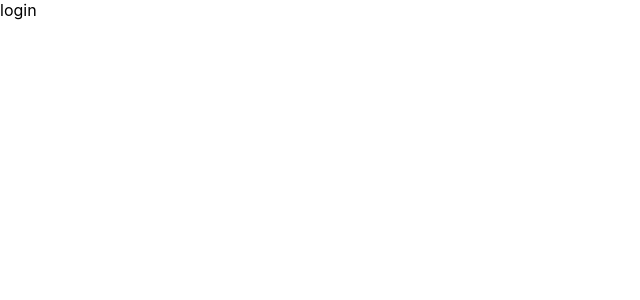
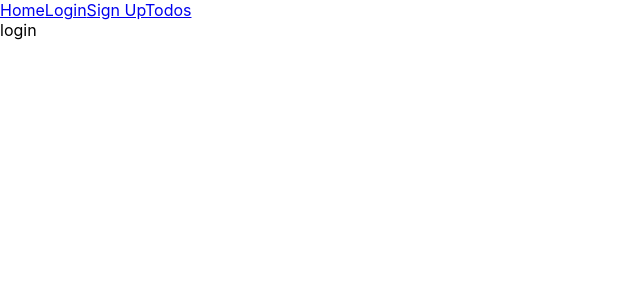
Before and after one commit to CameronZimmerman/todo-list-client, a React (Create React App) app: page /login in a window 1280 px wide. Shown: the top 300 px of the page, without its empty margins (0-640 px from the left). Built offline with nearby package versions, Linux system fonts and the light colour scheme.

Commit message:
create header and put in router

```diff
--- a/src/App.js
+++ b/src/App.js
@@ -4,17 +4,20 @@ import {
     Route,
     Switch,
 } from 'react-router-dom';
+
 import Home from './Home/Home.js';
 import LoginPage from './Auth/LoginPage.js';
-import signUpPage from './Auth/SignUpPage.js';
+import SignUpPage from './Auth/SignUpPage.js';
 import ListPage from './ListPage/ListPage.js';
 import ProtectedRoute from './Components/ProtectedRoute.js'
+import Header from './Components/Header.js'
 
 export default class App extends Component {
     render() {
         return (
             <div>
                 <Router>
+                <Header/>
                     <Switch>
                         <Route
                             path="/"
@@ -24,7 +27,7 @@ export default class App extends Component {
                         <Route
                             path="/signup"
                             exact
-                            render={(routerProps) => <signUpPage {...routerProps} />}
+                            render={(routerProps) => <SignUpPage {...routerProps} />}
                         />
                         <Route
                           path="/login"
@@ -32,7 +35,7 @@ export default class App extends Component {
                           render={(routerProps) => <LoginPage {...routerProps} />}
                         />
                         <ProtectedRoute
-                          path="/todo"
+                          path="/todos"
                           exact
                           render={(routerProps) => <ListPage {...routerProps} />}
                         />
--- a/src/Components/Header.js
+++ b/src/Components/Header.js
@@ -0,0 +1,14 @@
+import React, { Component } from 'react'
+import { NavLink } from 'react-router-dom'
+export default class Header extends Component {
+    render() {
+        return (
+            <div>
+                <NavLink to="/">Home</NavLink>
+                <NavLink to="/login">Login</NavLink>
+                <NavLink to="/signup">Sign Up</NavLink>
+                <NavLink to="/todos">Todos</NavLink>
+            </div>
+        )
+    }
+}
```
